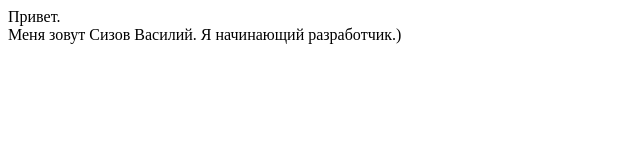
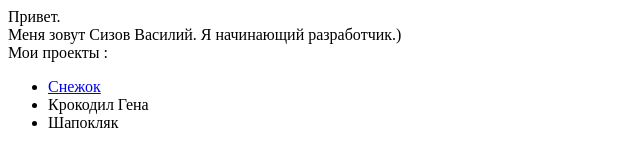
Before and after one commit to rocroobin/rocroobin.github.io, a plain HTML site: page index.html in a window 1280 px wide. Shown: the whole page, without its empty margins (0-640 px from the left). Drawn offline with Linux system fonts and the light colour scheme.

Commit message:
Update index.html

```diff
--- a/index.html
+++ b/index.html
@@ -6,5 +6,11 @@
 <body>
 	Привет.<br>
 	Меня зовут Сизов Василий. Я начинающий разработчик.)<br>
+	Мои проекты : <br>
+    <ul>
+        <li><a href="https://rocroobin.github.io/landing/">Снежок</a></li>
+        <li>Крокодил Гена</li>
+        <li>Шапокляк</li>
+    </ul>
 </body>
 </html>
```
